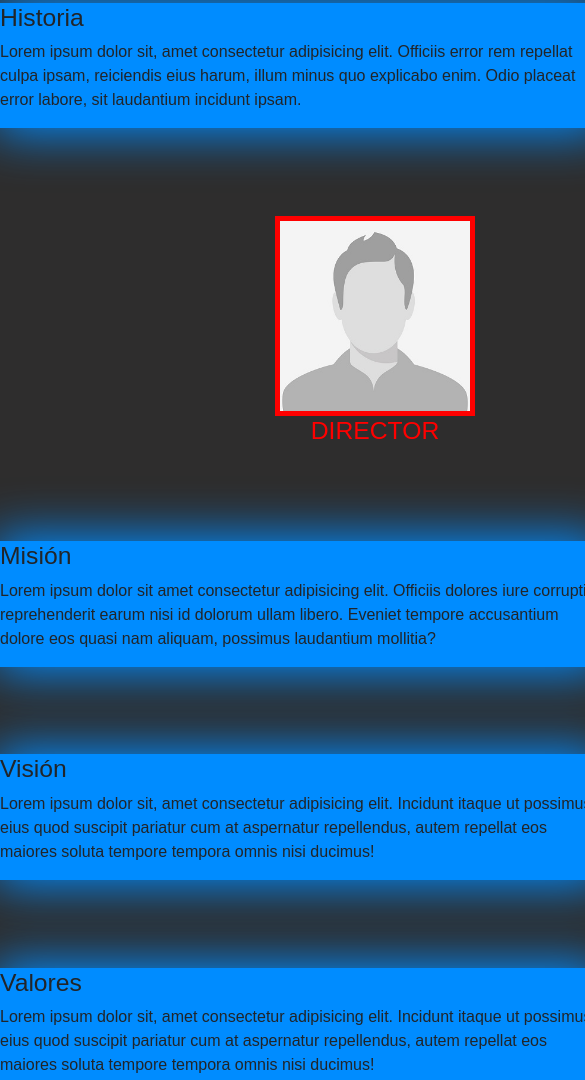
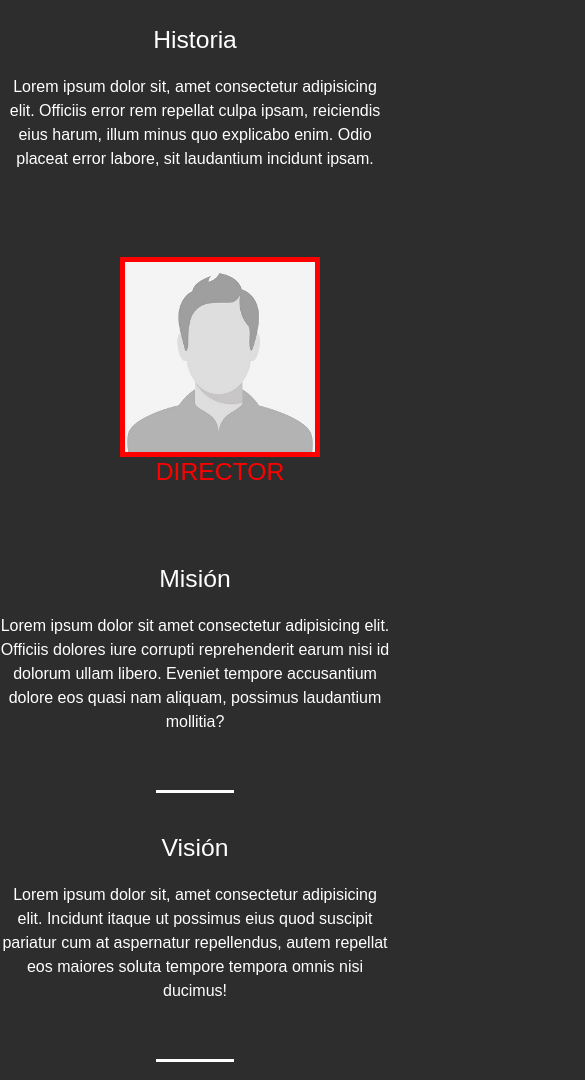
Before and after one commit to Julian-Scampino/musica_vibrante-julian-scampino, a website: page secciones/nosotros.html in a window 390 px wide. Shown: the part 518-1598 px from the top of the page, 585 px wide, since content can reach past the window. Drawn offline with nearby package versions, Linux system fonts and the light colour scheme.

Commit message:
arreglando medidas de responsive y seccion nosotro

```diff
--- a/Scss/estilos.scss
+++ b/Scss/estilos.scss
@@ -1,6 +1,10 @@
 @import "variables";
 @import "generales";
 @import "header";
+
+iframe{
+    display: none;
+}
 
 /* ----------------- repetitiva --------------- */
 .seccion__repetitiva{
@@ -132,14 +136,19 @@ section article div h2{
     min-height: 150vh;
 }
 .article__nosotros{
-    background-color: $azul;
     width: 50%;
-    box-shadow: 0px 0px 50px 5px $azul;
+    color: white;
+    text-align: center;
+    margin: 40px 0px;
+}
+.article__nosotros h2{
+    margin-bottom: 20px;
 }
 .contenedor__avatar{
     display: flex;
     flex-direction: column;
     align-items: center;
+    margin: 30px 0px;
     animation:balance 4s linear alternate infinite;
 }
 @keyframes balance{
@@ -153,6 +162,15 @@ section article div h2{
 }
 #avatar__director{
     color: red;
+}
+.seccion__nosotros hr{
+    border: none;
+    height: 3px;
+    width: 20%;
+    margin: 0;
+    background-color: white;
+    opacity: 1;
+    color: inherit;
 }
 
 /* ----OFERTA---- */
@@ -232,7 +250,7 @@ footer{
     box-shadow: 0px -5px 10px 1px black;
 }
 /* ---------------------- mobile -------------------- */
-@media screen and (max-width: 320px){
+@media screen and (min-width: 1px) and (max-width: 767px){
 
     .container-fluid{
         display: flex;
@@ -240,9 +258,6 @@ footer{
         flex-wrap: wrap;
         align-content: center;
         align-items: flex-start;
-    }
-    .navbar-light .navbar-brand {
-        letter-spacing: 0px;
     }
     .seccion__repetitiva{
         font-size: 30px;
@@ -284,7 +299,7 @@ footer{
     }
 }
 /* ---------------------- tablet -------------------- */
-@media only screen and (min-width: 321px) and (max-width: 767px){
+@media only screen and (min-width: 768px) and (max-width: 991px){
 
     .seccion__repetitiva{
         font-size: 35px;
@@ -316,13 +331,4 @@ footer{
     table,caption,tr,th,td{
         padding: 0;
     }
-    .article__nosotros{
-        width: 100%;
-    }
 }
-@media screen and (max-width: 992px) {
-    .container-fluid{
-        display: flex;
-        flex-direction: row;
-    }
-}
--- a/secciones/nosotros.html
+++ b/secciones/nosotros.html
@@ -60,6 +60,7 @@
                             Lorem ipsum dolor sit amet consectetur adipisicing elit. Officiis dolores iure corrupti reprehenderit earum nisi id dolorum ullam libero. Eveniet tempore accusantium dolore eos quasi nam aliquam, possimus laudantium mollitia?
                         </p>
                     </article>
+                    <hr>
                     <article class="article__nosotros">
                         <h2>
                             Visión
@@ -68,6 +69,7 @@
                             Lorem ipsum dolor sit, amet consectetur adipisicing elit. Incidunt itaque ut possimus eius quod suscipit pariatur cum at aspernatur repellendus, autem repellat eos maiores soluta tempore tempora omnis nisi ducimus!
                         </p>
                     </article>
+                    <hr>
                     <article class="article__nosotros">
                         <h2>
                             Valores
```
Also changed, not shown: estilos/style.css.
